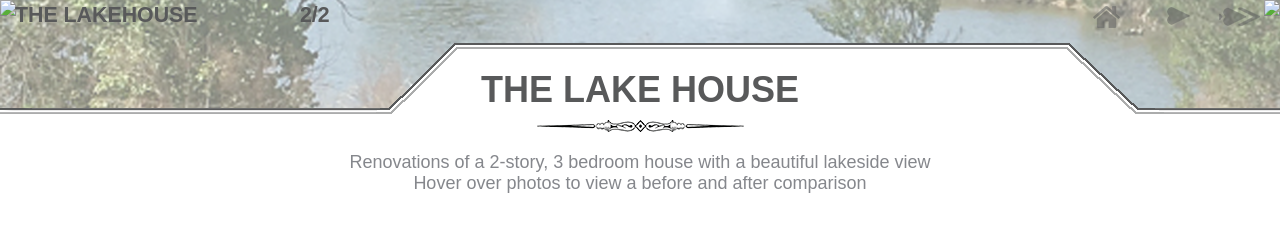
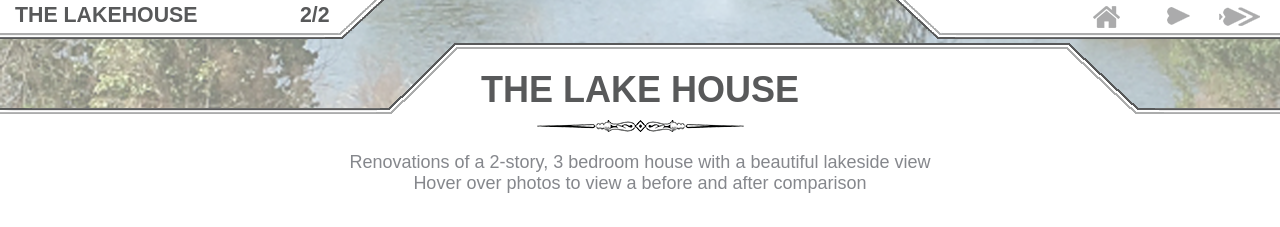
Before and after one commit to gvzaragoza/gvzaragoza.github.io, a plain HTML site: page lakehouse.html in a window 1280 px wide. Shown: the top 227 px of the page. Drawn offline with nearby package versions, Linux system fonts and the light colour scheme; some packages are replaced by stand-ins of ours; a script that the page names is missing; a web font is replaced by a local one.

Commit message:
Update lakehouse.html

```diff
--- a/lakehouse.html
+++ b/lakehouse.html
@@ -401,11 +401,11 @@
 			</div>
 		</div>
 
-		<img src="images/tab_left.png" style="position: fixed; top: 0px; left: 0px;">
+		<img src="images/header_left.png" style="position: fixed; top: 0px; left: 0px;">
 		<font style="position: fixed; top: 3px; left: 15px; font-size: 16pt; font-family: 'Droid Sans', sans-serif; font-weight: bold; color: #58595a;">THE LAKEHOUSE</font>
 		<font style="position: fixed; top: 3px; left: 300px; font-size: 16pt; font-family: 'Droid Sans', sans-serif; font-weight: bold; color: #58595a;">2/2</font>
 
-		<img src="images/tab_right.png" style="position: fixed; top: 0px; right: 0px;">
+		<img src="images/header_right.png" style="position: fixed; top: 0px; right: 0px;">
 		<!--
 		<a href="yardhouse.html">
 			<img class="arrow" src="images/arrow_last.png" style="position: absolute; top: 7px; right: 300px; opacity: 0.5;">
```
